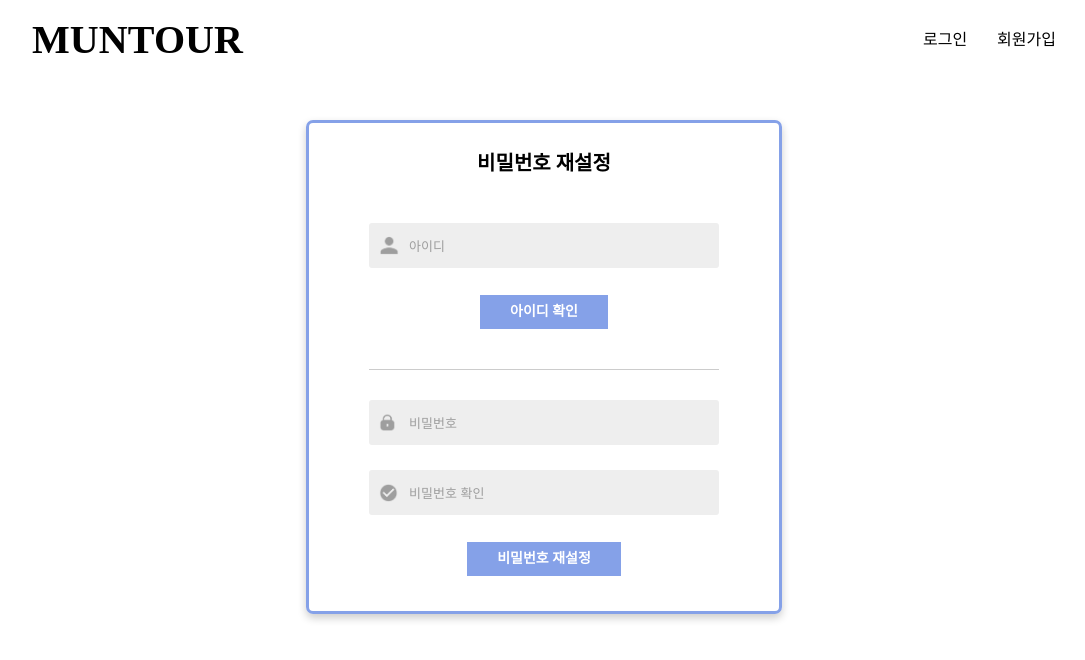
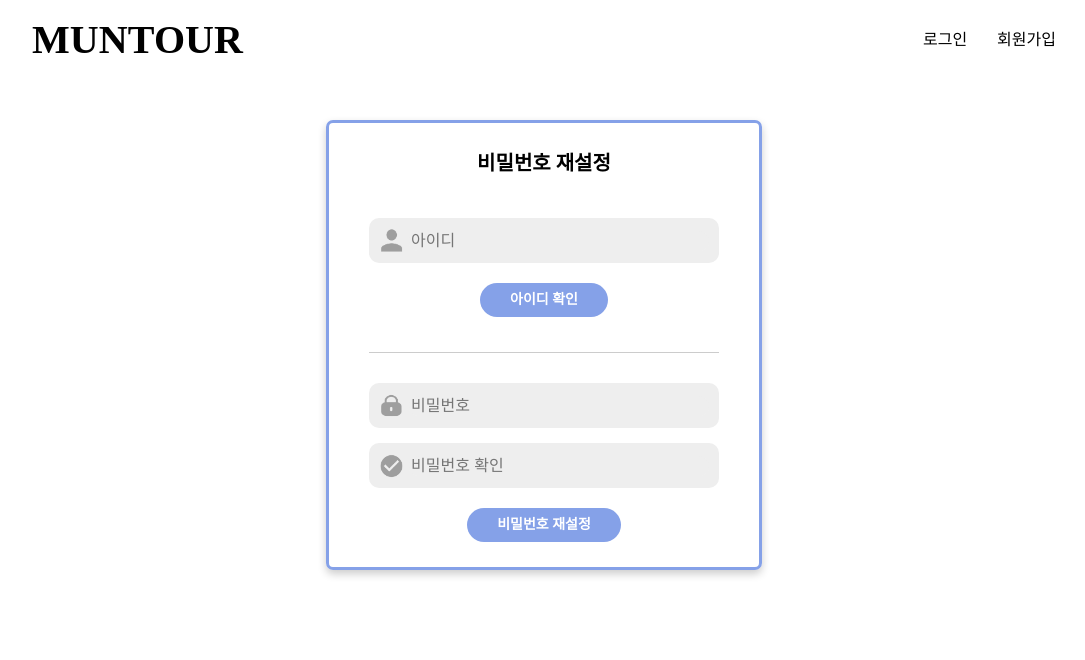
Before and after one commit to GOD-solux/Frontend, a React (Create React App) app: page /pw-find in a window 1280 px wide. Shown: the top 660 px of the page, without its empty margins (96-1181 px from the left). Built offline with nearby package versions, Linux system fonts and the light colour scheme.

Commit message:
Fix: TextInput 컴포넌트 추가

```diff
--- a/src/components/Button.jsx
+++ b/src/components/Button.jsx
@@ -5,7 +5,7 @@ const StyleButton = styled.div`
     font-size: 1em;
     font-weight: 700;
     color: white;
-    //border-radius: 50px;
+    border-radius: 50px;
     border: 0px;
     cursor: pointer;
     background-color: #85A1E8;
--- a/src/pages/Login.jsx
+++ b/src/pages/Login.jsx
@@ -33,7 +33,7 @@ const Text = styled.div`
 const LoginButton = styled(Button)`
   &&& {
     padding: 13px 70px;
-    margin: 15px 0px 20px 0px;
+    margin: 0px 0px 20px 0px;
     font: bold 20px;
   }
 `;
@@ -44,9 +44,6 @@ const Divider = styled.div`
   margin: 5px 9px 0px 0px;
   background-color: #ccc;
 `;
-
-
-
 
 const IdCheck = styled.input`
   appearance: none;
@@ -72,7 +69,7 @@ const CheckDiv = styled.div`
   align-items: center;
   font-size: 16px;
   color: #333;
-  margin: 15px 230px 5px 0px;
+  margin: 0px 230px 5px 0px;
 `;
 
 const Find = styled.div`
--- a/src/pages/PwFind.jsx
+++ b/src/pages/PwFind.jsx
@@ -5,6 +5,7 @@ import Header from "../components/Header";
 import Id from "../assets/id.png";
 import Pw from "../assets/pw.png";
 import CheckPw from "../assets/check.png";
+import TextInput from "../components/TextInput";
 
 const Wrapper = styled.div`
   width: 100%;
@@ -57,7 +58,7 @@ const NewButton = styled(Button)`
   &&& {
     padding: 10px 30px;
     font-size: 14px;
-    margin: 7px 0px 15px 0px;
+    margin: 5px;
   }
 `;
 
@@ -65,7 +66,7 @@ const Divider = styled.div`
   width: 350px;
   height: 1px;
   background-color: #CCC;
-  margin: 10px 0;
+  margin: 15px 0;
 `;
 
 
@@ -78,7 +79,7 @@ function PwFind(props) {
         <Header/>
         <Box>
             <Text>비밀번호 재설정</Text>
-            <Textarea type="text" img={Id} placeholder="아이디"/>
+            <TextInput type="text" img={Id} placeholder="아이디"/>
 
             <NewButton
               title="아이디 확인"
@@ -88,8 +89,8 @@ function PwFind(props) {
 
             <Divider />
 
-            <Textarea type="password" img={Pw} placeholder="비밀번호" maxLength={12}/>
-            <Textarea type="password" img={CheckPw} placeholder="비밀번호 확인" maxLength={12}/>
+            <TextInput type="password" img={Pw} placeholder="비밀번호" maxLength={12}/>
+            <TextInput type="password" img={CheckPw} placeholder="비밀번호 확인" maxLength={12}/>
 
             <NewButton
               title="비밀번호 재설정"
--- a/src/pages/SignUp.jsx
+++ b/src/pages/SignUp.jsx
@@ -62,10 +62,9 @@ const Divider = styled.div`
 
 const NewButton = styled(Button)`
   &&& {
-    padding: ${({ sign }) => (sign ? '13px 60px' : '13px 13px')};
-    font-size: ${({ sign }) => (sign ? '20px' : '11px')};
-    border-radius: ${({ sign }) => (sign ? '30px' : '3px')};
-    white-space: nowrap;
+    padding: 13px 60px;
+    font-size: 20px;
+    border-radius: '30px';
   }
 `;
 
@@ -114,12 +113,6 @@ function SignUp(props) {
             <Text title>회원가입</Text>
             <Idarea>
               <TextInput type="text" img={Id} placeholder="아이디" withButton={true}/>
-              {/* <NewButton
-                overlap
-                title="중복확인"
-                onClick={onClick}
-                disabled={disabled}
-              /> */}
             </Idarea>
             <TextInput type="password" img={Pw} placeholder="비밀번호" maxLength={12}/>
             <TextInput type="password" img={CheckPw} placeholder="비밀번호 확인" maxLength={12}/>
@@ -145,7 +138,6 @@ function SignUp(props) {
         </ButtonGroup>
 
             <NewButton
-              sign
               title="회원가입"
               onClick={()=>{navigate("/login")}}
               disabled={disabled}
```
